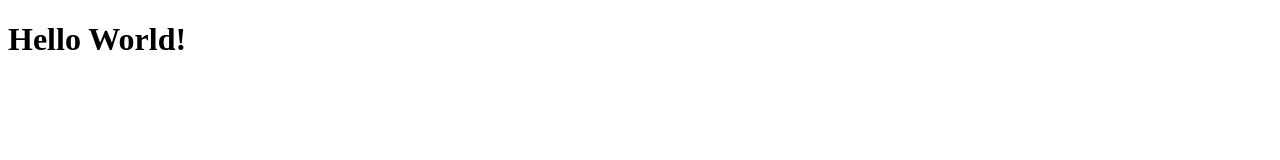
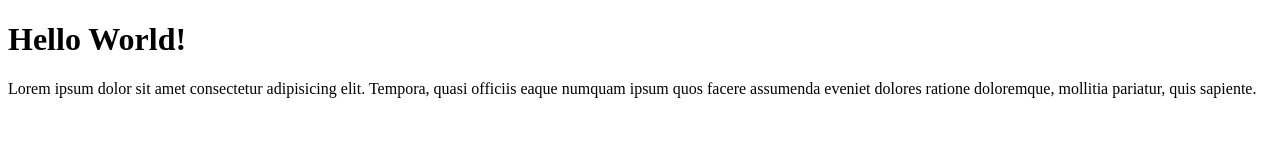
Before and after one commit to Ze-ZeCoder/trial, a plain HTML site: page index.html in a window 1280 px wide. Drawn offline with Linux system fonts and the light colour scheme.

Commit message:
number 2 times change

```diff
--- a/index.html
+++ b/index.html
@@ -3,9 +3,10 @@
 <head>
     <meta charset="UTF-8">
     <meta name="viewport" content="width=device-width, initial-scale=1.0">
-    <title>Document</title>
+    <title>Trying Git and GitHub</title>
 </head>
 <body>
     <h1>Hello World!</h1>
+    <p>Lorem ipsum dolor sit amet consectetur adipisicing elit. Tempora, quasi officiis eaque numquam ipsum quos facere assumenda eveniet dolores ratione doloremque, mollitia pariatur, quis sapiente.</p>
 </body>
 </html>
```
